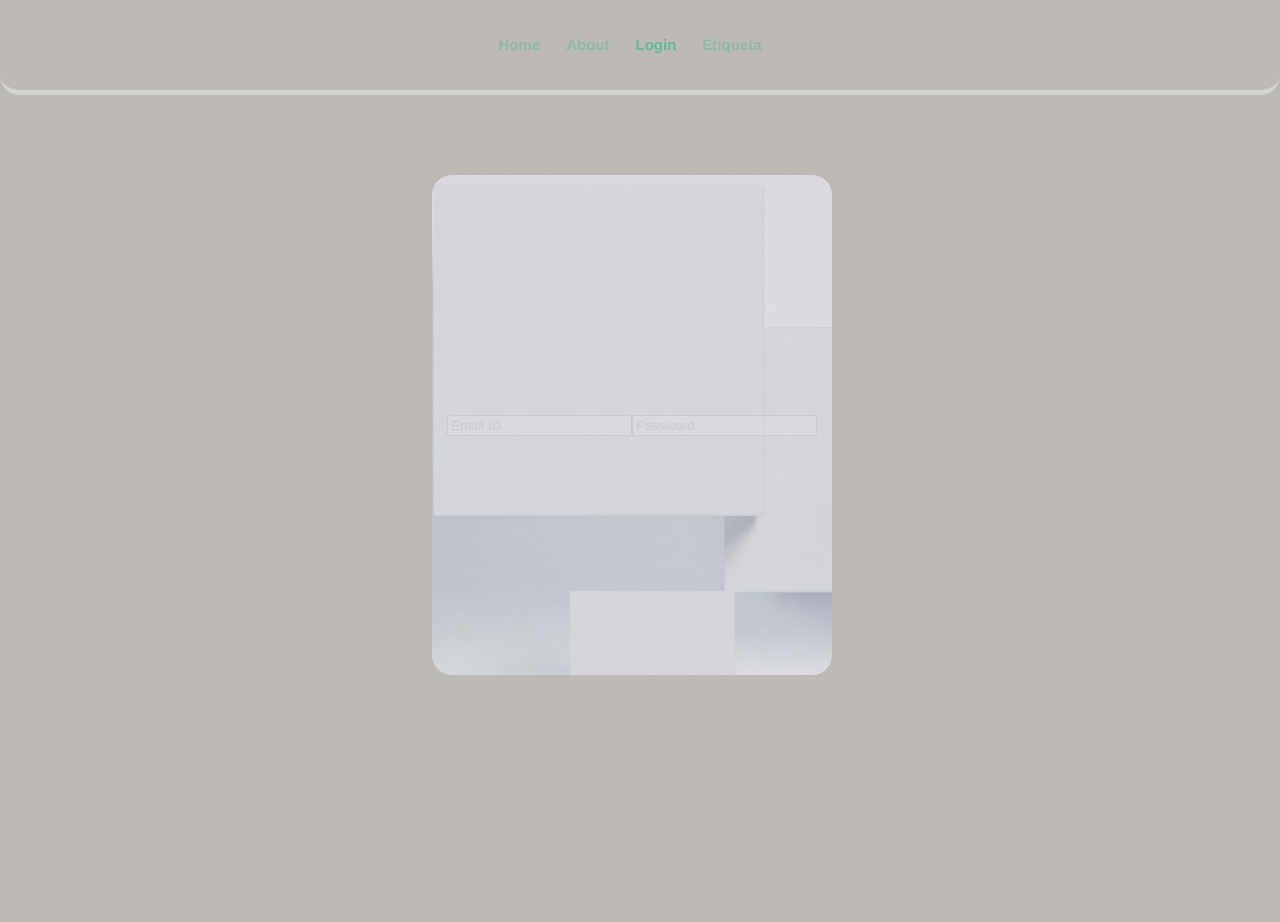
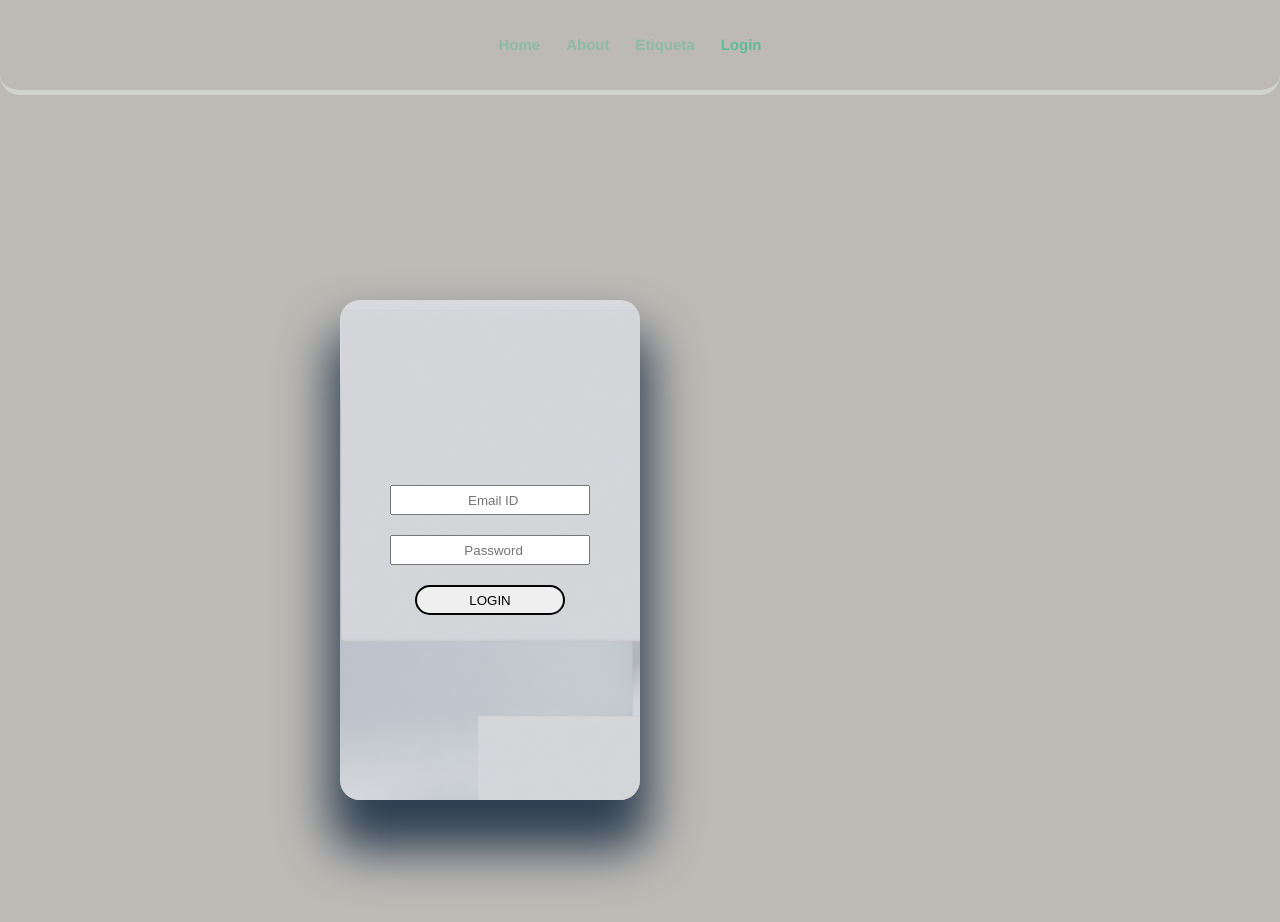
Before and after one commit to David-Code404/Blog, a Vue app in the folder BlogVue/: page /login in a window 1280 px wide. Shown: the top 922 px of the page. Built offline with nearby package versions, Linux system fonts and the light colour scheme.

Commit message:
Actualizando Login version 0.0.2

```diff
--- a/BlogVue/src/App.vue
+++ b/BlogVue/src/App.vue
@@ -6,9 +6,8 @@
   <div id="nav">
     <router-link to="/">Home</router-link>
     <router-link to="/about">About</router-link>
+    <router-link to="/etiqueta">Etiqueta</router-link>
     <router-link to="/login">Login</router-link>
-    <router-link to="/etiqueta">Etiqueta</router-link>
-
   </div>
   <router-view></router-view>
 </template>
--- a/BlogVue/src/views/AboutView.vue
+++ b/BlogVue/src/views/AboutView.vue
@@ -1,8 +1,10 @@
 
 <script setup>
+
 </script>
 
 <template>
+
 </template>
 
 <style>
--- a/BlogVue/src/views/LoginView.vue
+++ b/BlogVue/src/views/LoginView.vue
@@ -3,39 +3,57 @@
 <template>
   <div class="Principal">
     <div class="Img">
-      <div class="email"><input type="email" placeholder="Email ID" /></div>
-      <div class="password">
-        <input type="password" placeholder="Password" />
-      </div>
+      <div class="email"><input type="email" placeholder="                    Email ID" /></div>
+      <div class="password"><input type="password" placeholder="                   Password" /></div>
+      <button class="BUTTON">LOGIN</button>
     </div>
   </div>
 </template>
-
 <style scoped>
 
-.Principal{
-    margin: 0px 0px 250px 400px;
+
+
+.Principal {
+  display: flex;
+  justify-content: center;
+  align-items: center;
+  height: 100vh;
 }
 
 .Img {
-  display: flex;
-  align-items: center;
-  justify-content: center;
   background-image: url(../assets/Imagen/white-cubes-3d-background.jpg);
   background-repeat: no-repeat;
-  width: 400px;
+  width: 300px;
   height: 500px;
+  border-radius: 20px;
+  display: flex;
+  flex-direction: column;
+  justify-content: center;
+  align-items: center;
+  box-shadow: 0px 40px 50px 10px;
+}
+
+.email,
+.password {
+  margin-bottom: 20px;
+}
+
+.email input,
+.password input {
+  width: 200px;
+  height: 30px;
+}
+
+.BUTTON {
+  width: 150px;
+  height: 30px;
+  border: 2px solid black;
   border-radius: 20px;
 }
 
-.email {
-  background: transparent;
-  opacity: 0.1;
+.BUTTON:hover {
+  background-color: rgba(75, 75, 75, 0.397);
 }
 
-.password {
-  background: transparent;
-  opacity: 0.1;
-  margin: 0px 0px 0px 0px;
-}
+
 </style>
```
Also changed, not shown: BlogVue/src/components/Usuario/UsuarioCreate.vue (added, +13 -0 lines), BlogVue/src/components/Usuario/UsuarioList.vue (added, +13 -0 lines), BlogVue/src/components/Usuario/UsuarioUpdate.vue (added, +13 -0 lines).
